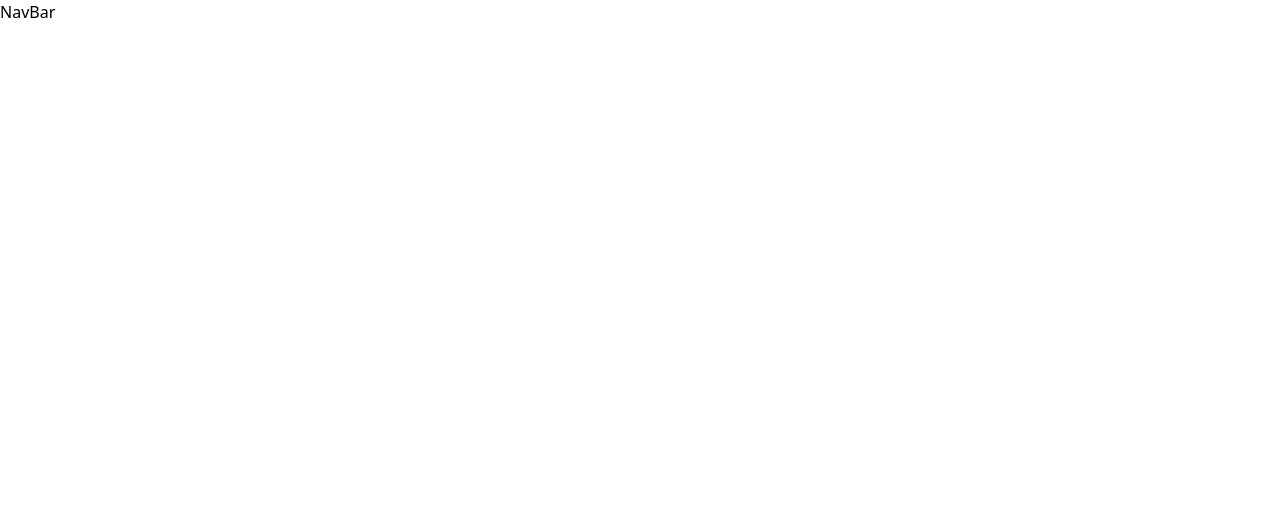
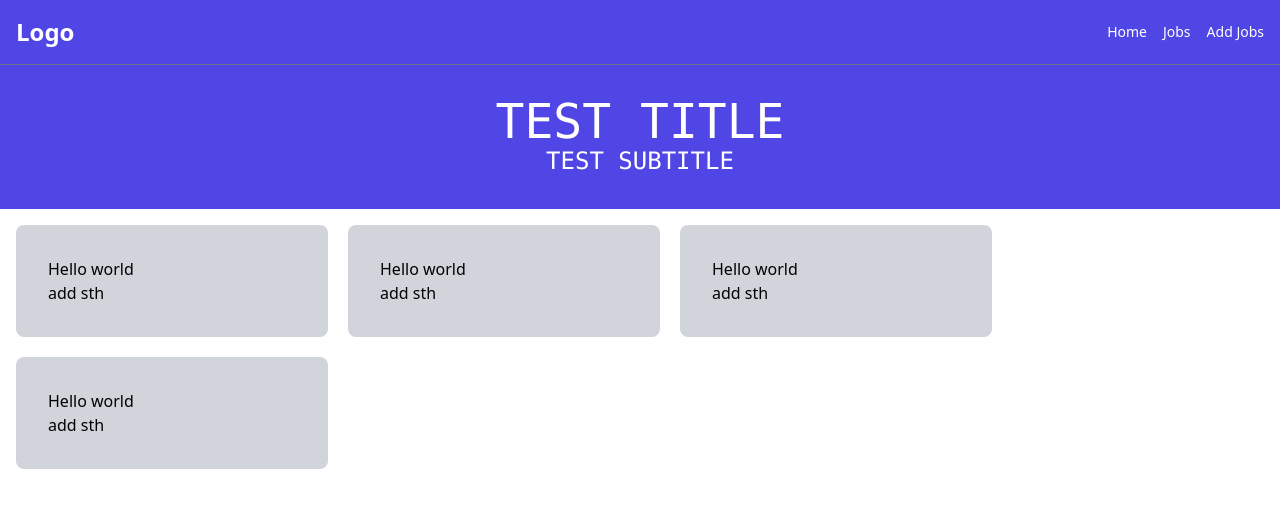
Before and after one commit to Abdi036/job_listing, a React (Vite) app: page / in a window 1280 px wide. Shown: the top 508 px of the page. Built offline with nearby package versions, Linux system fonts and the light colour scheme.

Commit message:
making  the card component

```diff
--- a/src/App.jsx
+++ b/src/App.jsx
@@ -1,9 +1,13 @@
+import Header from "./Components/Header";
+import HomeCard from "./Components/HomeCard";
 import Navbar from "./Components/Navbar";
 
 export default function App() {
   return (
     <div>
       <Navbar />
+      <Header />
+      <HomeCard/>
     </div>
   );
 }
--- /dev/null
+++ b/src/Components/Card.jsx
@@ -0,0 +1,4 @@
+/* eslint-disable react/prop-types */
+export default function Card({ children, bg = "bg-gray-300" }) {
+  return <div className={`${bg} rounded-lg p-8 w-[25%]`}>{children}</div>;
+}
--- /dev/null
+++ b/src/Components/Header.jsx
@@ -0,0 +1,8 @@
+export default function Header() {
+  return (
+    <main className="bg-indigo-600 p-8 text-white text-center font-mono">
+      <h1 className="text-5xl"> TEST TITLE</h1>
+      <h4 className="text-2xl"> TEST SUBTITLE</h4>
+    </main>
+  );
+}
--- /dev/null
+++ b/src/Components/HomeCard.jsx
@@ -0,0 +1,24 @@
+import Card from "./Card";
+
+export default function HomeCard() {
+  return (
+    <div className="w-full p-4 flex items-center gap-5 flex-wrap">
+      <Card>
+        <h1>Hello world</h1>
+        <a href="#">add sth</a>
+      </Card>
+      <Card>
+        <h1>Hello world</h1>
+        <a href="#">add sth</a>
+      </Card>
+      <Card>
+        <h1>Hello world</h1>
+        <a href="#">add sth</a>
+      </Card>
+      <Card>
+        <h1>Hello world</h1>
+        <a href="#">add sth</a>
+      </Card>
+    </div>
+  );
+}
--- a/src/Components/Navbar.jsx
+++ b/src/Components/Navbar.jsx
@@ -1,3 +1,62 @@
-export default function Navbar() {
-  return <div>NavBar</div>;
-}
+import { useState } from "react";
+
+const Navbar = () => {
+  const [isOpen, setIsOpen] = useState(false);
+
+  return (
+    <nav className="bg-indigo-600 p-4 border-b border-gray-500 shadow">
+      <div className="container mx-auto flex justify-between items-center ">
+        <div className="text-white text-2xl font-bold">Logo</div>
+        <div className="md:hidden absolute right-5 top-5">
+          <button
+            onClick={() => setIsOpen(!isOpen)}
+            className="text-white focus:outline-none"
+          >
+            <svg
+              className="w-6 h-6"
+              fill="none"
+              stroke="currentColor"
+              viewBox="0 0 24 24"
+              xmlns="http://www.w3.org/2000/svg"
+            >
+              <path
+                strokeLinecap="round"
+                strokeLinejoin="round"
+                strokeWidth="2"
+                d={isOpen ? "M6 18L18 6M6 6l12 12" : "M4 6h16M4 12h16m-7 6h7"}
+              ></path>
+            </svg>
+          </button>
+        </div>
+        <div
+          className={`${
+            isOpen ? "flex-col " : "hidden"
+          } md:flex md:items-center md:w-auto w-full`}
+        >
+          <div className="text-sm md:flex-grow">
+            <a
+              href="#home"
+              className="block mt-4 md:inline-block md:mt-0 text-white hover:text-gray-200 mr-4"
+            >
+              Home
+            </a>
+            <a
+              href="#jobs"
+              className="block mt-4 md:inline-block md:mt-0 text-white hover:text-gray-200 mr-4"
+            >
+              Jobs
+            </a>
+            <a
+              href="#add-jobs"
+              className="block mt-4 md:inline-block md:mt-0 text-white hover:text-gray-200"
+            >
+              Add Jobs
+            </a>
+          </div>
+        </div>
+      </div>
+    </nav>
+  );
+};
+
+export default Navbar;
```
